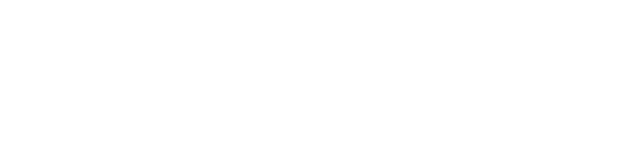
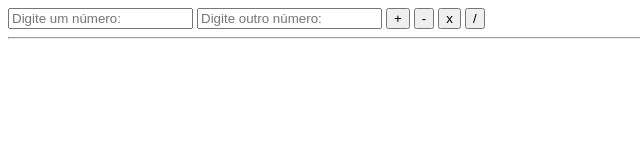
Before and after one commit to Seluivy/fatec-calculadora-simples, a plain HTML site: page index.html in a window 1280 px wide. Shown: the whole page, without its empty margins (0-640 px from the left). Drawn offline with Linux system fonts and the light colour scheme.

Commit message:
formulário criado

```diff
--- a/index.html
+++ b/index.html
@@ -6,6 +6,15 @@
     <title>Calculadora Simples</title>
 </head>
 <body>
+    <input type="text" placeholder="Digite um número:">
+    <input type="text" placeholder="Digite outro número:">
+    <button>+</button>
+    <button>-</button>
+    <button>x</button>
+    <button>/</button>
+    <hr>
+    <div></div>
+
 
 </body>
 </html>
```
